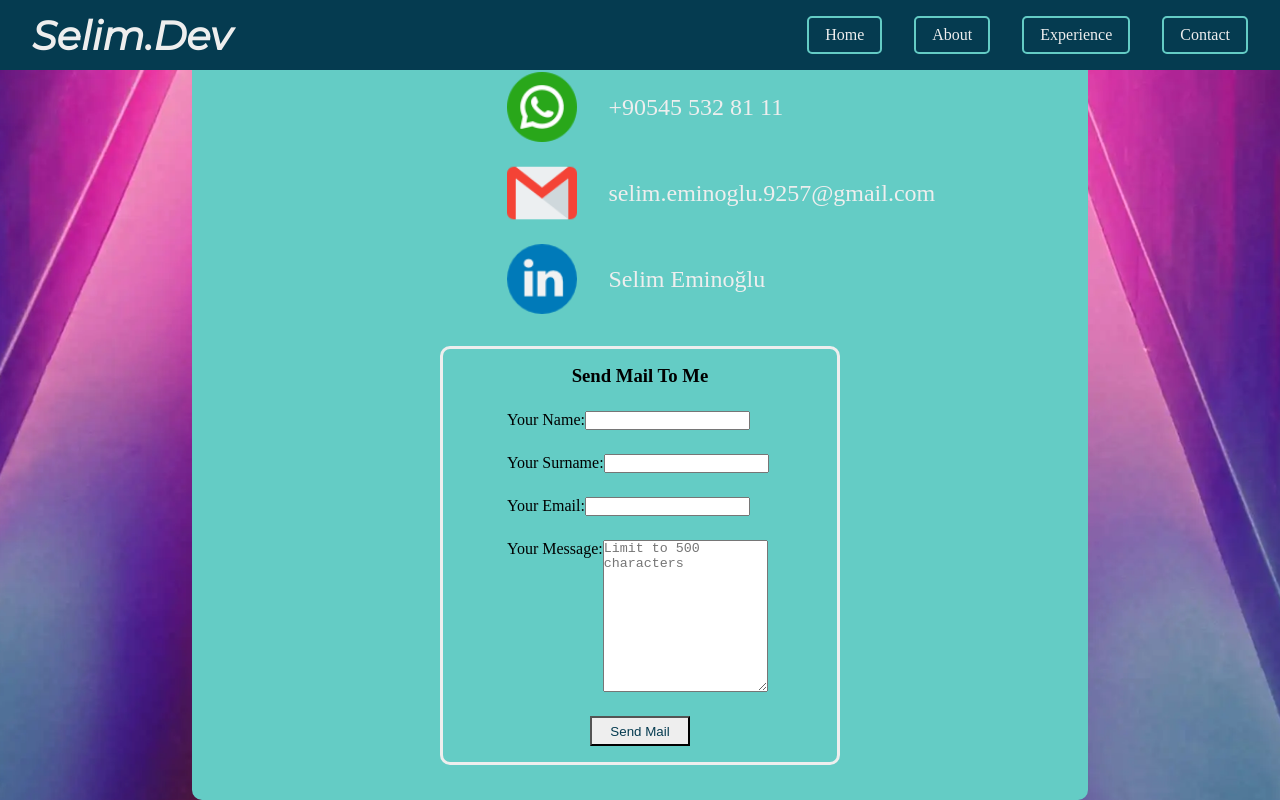
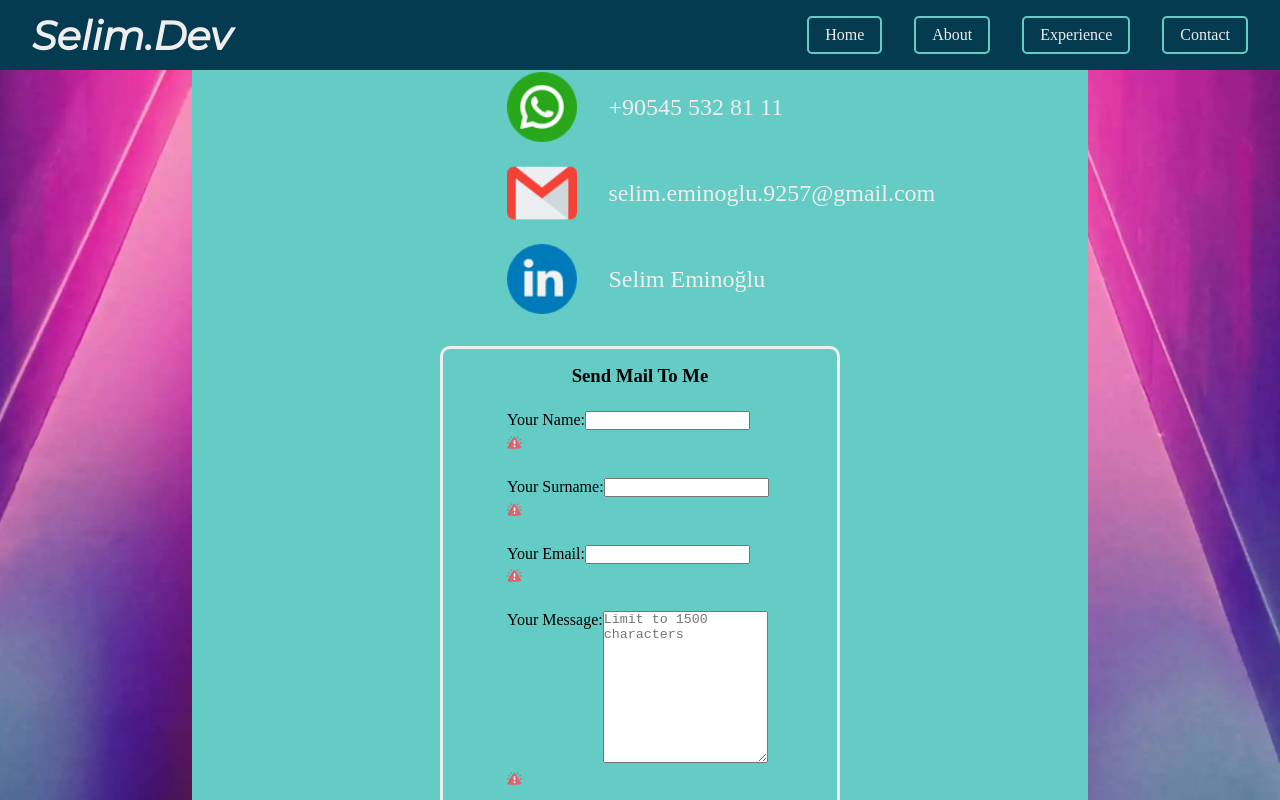
Before and after one commit to SelimEminoglu61/My-Portfolio, a React (Vite) app in the folder my-portfolio/: page / in a window 1280 px wide. Both pictures are taken after typing "Sample", "Sample", "name@example.com", "Sample" into the empty fields and a click on the input "Send Mail". Shown: the part 2651-3451 px from the top of the page. Built offline with nearby package versions, Linux system fonts and the light colour scheme.

Commit message:
Form Güncellemesi
Form kısmında hatalar için stil eklemesi yapıldı.

```diff
--- a/my-portfolio/src/views/Form/Form.jsx
+++ b/my-portfolio/src/views/Form/Form.jsx
@@ -39,7 +39,12 @@ function Form() {
           className="nameInput"
           type="text"
         />
-        {isError && <p>{errors.name}</p>}
+        {isError && (
+          <p className="errorText">
+            <img src="./src/assets/icons/warning.png" alt="icon" />
+            {errors.name}
+          </p>
+        )}
       </div>
       <div>
         <label htmlFor="surname">Your Surname:</label>
@@ -51,7 +56,12 @@ function Form() {
           className="nameInput"
           type="text"
         />
-        {isError && <p>{errors.surname}</p>}
+        {isError && (
+          <p className="errorText">
+            <img src="./src/assets/icons/warning.png" alt="icon" />
+            {errors.surname}
+          </p>
+        )}
       </div>
       <div>
         <label htmlFor="email">Your Email:</label>
@@ -63,7 +73,12 @@ function Form() {
           className="nameInput"
           type="email"
         />
-        {isError && <p>{errors.email}</p>}
+        {isError && (
+          <p className="errorText">
+            <img src="./src/assets/icons/warning.png" alt="icon" />
+            {errors.email}
+          </p>
+        )}
       </div>
       <div className="messageDiv">
         <label htmlFor="message">Your Message:</label>
@@ -75,12 +90,17 @@ function Form() {
           rows="10"
           columns="100"
           required
-          maxLength="500"
-          placeholder="Limit to 500 characters"
+          maxLength="1500"
+          placeholder="Limit to 1500 characters"
           wrap="soft"
         />
-        {isError && <p>{errors.message}</p>}
       </div>
+      {isError && (
+        <p className="errorText messageError">
+          <img src="./src/assets/icons/warning.png" alt="icon" />
+          {errors.message}
+        </p>
+      )}
       <input
         className="submitBtn"
         value="Send Mail"
--- a/my-portfolio/src/views/Form/styleForm.css
+++ b/my-portfolio/src/views/Form/styleForm.css
@@ -39,6 +39,19 @@ form > div {
   cursor: pointer;
 }
 
+.errorText {
+  margin-top: 0.3rem;
+  color: red;
+}
+.errorText > img {
+  width: 15px;
+}
+
+.messageError {
+  margin-top: -1rem;
+  margin-left: 4rem;
+}
+
 @media (max-width: 405px) {
   form {
     width: 100%;
```
Also changed, not shown: my-portfolio/src/assets/icons/warning.png (added).
